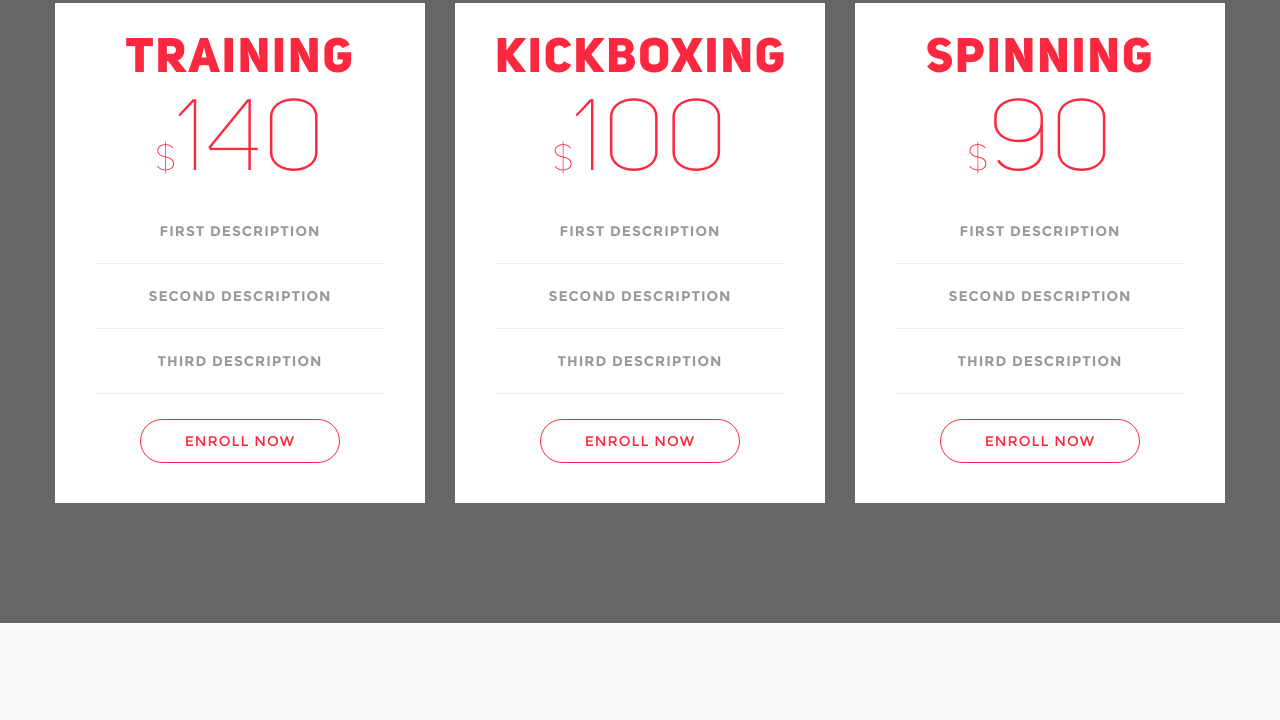
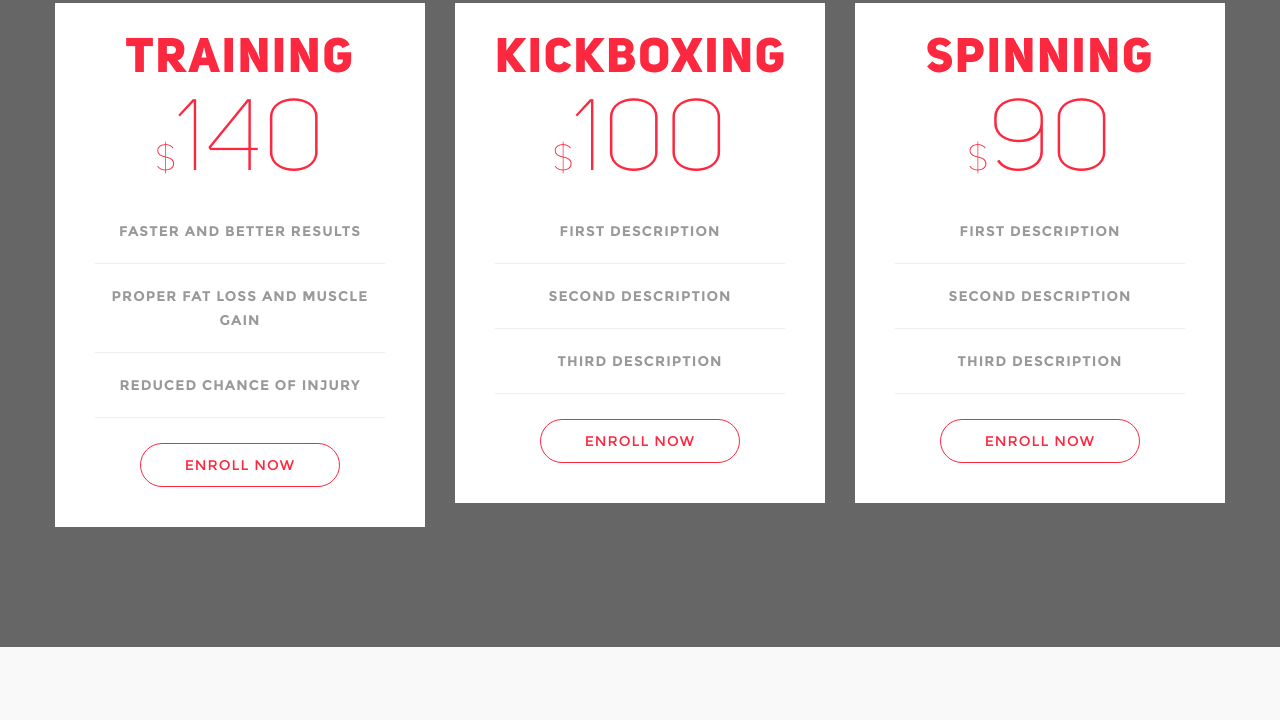
Before and after one commit to Megacy/Powerhouse-landing, a plain HTML site: page index.html in a window 1280 px wide. Shown: the part 2553-3273 px from the top of the page. Drawn offline with Linux system fonts and the light colour scheme; files whose address does not match are found by name.

Commit message:
Update index.html

```diff
--- a/index.html
+++ b/index.html
@@ -376,9 +376,9 @@ to achieve the best results</h3>
 								</div>
 								<div class="package-inner-content">
 									<ul class="conent-list-style">
-										<li>First Description</li>
-										<li>Second Description</li>
-										<li>Third Description</li>
+										<li>FASTER AND BETTER RESULTS</li>
+										<li>PROPER FAT LOSS AND MUSCLE GAIN</li>
+										<li>REDUCED CHANCE OF INJURY</li>
 									</ul>
 									<div class="package-link">
 										<a href="#" class="btn btn-effect-1 btn-secondary">ENROLL NOW</a>
```
